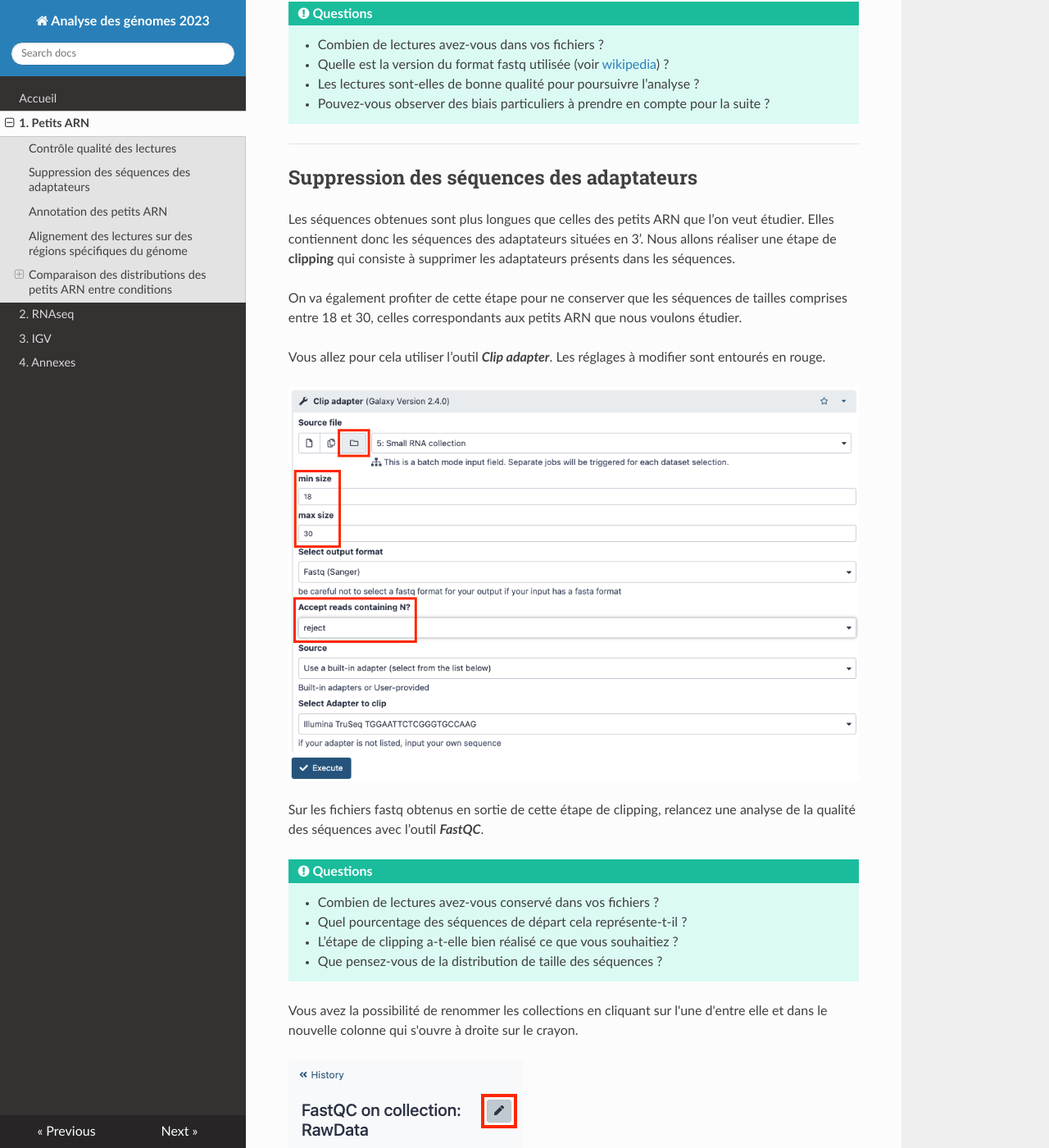
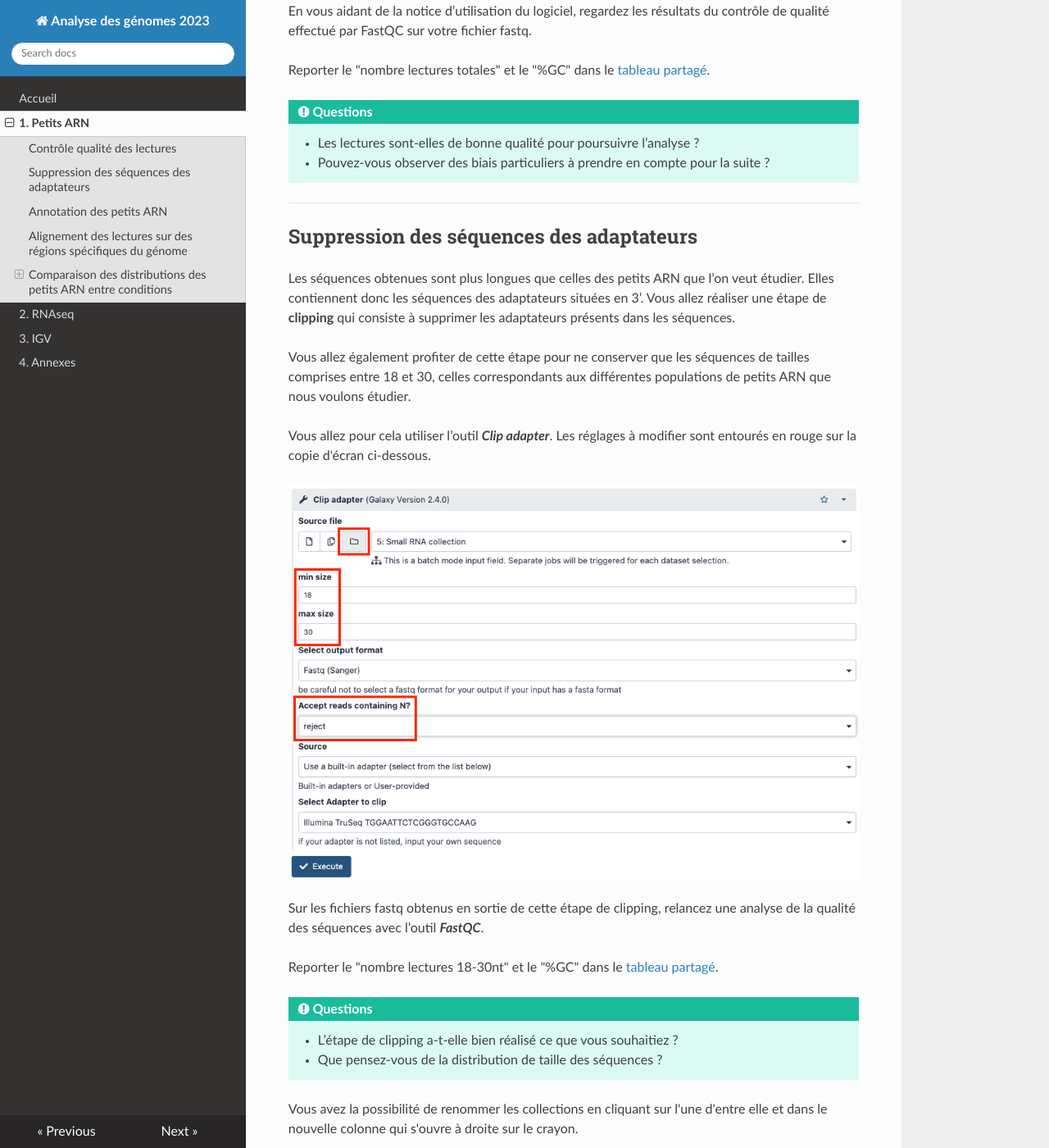
Before and after one commit to slecrom/AG2024, an MkDocs documentation site: the page built from docs/srna.md, in a window 1280 px wide and 1400 px high, scrolled down 1886 px. Shown: the whole window at 82% size. Built offline with MkDocs 1.6.1, drawn with Linux system fonts in a browser that asks for light colours; nearby versions of some CDN libraries; some of the changed text lies outside the part shown.

Commit message:
Update srna.md

```diff
--- a/docs/srna.md
+++ b/docs/srna.md
@@ -12,6 +12,7 @@
 
 Vous allez partir de l'histoire que vous avez créé hier où se trouve les données de séquençage des petits ARN WT et GLKD ([voir le tutoriel](https://artbio.github.io/startbio/AnalyseGenomes_2023/Loading_data_in_galaxy/#5-dataset-collections)).
 
+Vous pouvez retrouver les noms des deux échantillons sur lesquels vous aller travailler dans le [tableau partagé accessible en ligne](https://docs.google.com/spreadsheets/d/1y-uBdR2TVZUIbNjM-RPxKXeMFn0OD8izTTmc3xnEFjE/).
 
 --------------------------------------------------------------------------------
 ## Contrôle qualité des lectures
@@ -30,10 +31,10 @@ Si aucune image ne s'affiche, rendez-vous dans les [annexes](./annexes.md#resoud
 
 En vous aidant de la notice d’utilisation du logiciel, regardez les résultats du contrôle de qualité effectué par FastQC sur votre fichier fastq.
 
+Reporter le "nombre lectures totales" et le "%GC" dans le [tableau partagé](https://docs.google.com/spreadsheets/d/1y-uBdR2TVZUIbNjM-RPxKXeMFn0OD8izTTmc3xnEFjE/).
+
 !!! hint "Questions"
 
-	- Combien de lectures avez-vous dans vos fichiers ?
-	- Quelle est la version du format fastq utilisée (voir [wikipedia](https://en.wikipedia.org/wiki/FASTQ_format)) ?
 	- Les lectures sont-elles de bonne qualité pour poursuivre l’analyse ?
 	- Pouvez-vous observer des biais particuliers à prendre en compte pour la suite ?
 
@@ -41,20 +42,21 @@ En vous aidant de la notice d’utilisation du logiciel, regardez les résultats
 --------------------------------------------------------------------------------
 ## Suppression des séquences des adaptateurs
 
-Les séquences obtenues sont plus longues que celles des petits ARN que l’on veut étudier. Elles contiennent donc les séquences des adaptateurs situées en 3’. Nous allons réaliser une étape de **clipping** qui consiste à supprimer les adaptateurs présents dans les séquences.
+Les séquences obtenues sont plus longues que celles des petits ARN que l’on veut étudier. Elles contiennent donc les séquences des adaptateurs situées en 3’. Vous allez réaliser une étape de **clipping** qui consiste à supprimer les adaptateurs présents dans les séquences.
 
-On va également profiter de cette étape pour ne conserver que les séquences de tailles comprises entre 18 et 30, celles correspondants aux petits ARN que nous voulons étudier.
+Vous allez également profiter de cette étape pour ne conserver que les séquences de tailles comprises entre 18 et 30, celles correspondants aux différentes populations de petits ARN que nous voulons étudier.
 
-Vous allez pour cela utiliser l’outil ***Clip adapter***. Les réglages à modifier sont entourés en rouge.
+Vous allez pour cela utiliser l’outil ***Clip adapter***. Les réglages à modifier sont entourés en rouge sur la copie d'écran ci-dessous.
 
 ![Clipping des adaptateurs](img/srna/clipping.png "Clipping des adaptateurs")
 
 Sur les fichiers fastq obtenus en sortie de cette étape de clipping, relancez une analyse de la qualité des séquences avec l’outil ***FastQC***.
 
+Reporter le "nombre lectures 18-30nt" et le "%GC" dans le [tableau partagé](https://docs.google.com/spreadsheets/d/1y-uBdR2TVZUIbNjM-RPxKXeMFn0OD8izTTmc3xnEFjE/).
+
+
 !!! hint "Questions"
 
-	- Combien de lectures avez-vous conservé dans vos fichiers ?
-	- Quel pourcentage des séquences de départ cela représente-t-il ?
 	- L’étape de clipping a-t-elle bien réalisé ce que vous souhaitiez ?
 	- Que pensez-vous de la distribution de taille des séquences ?
 
```
